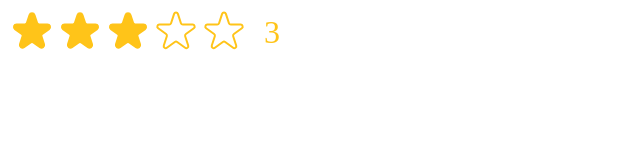
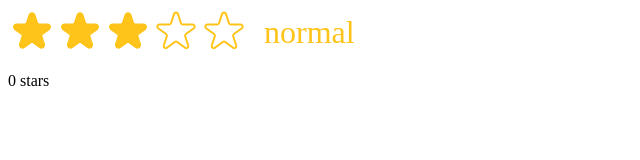
Before and after one commit to mbikal/UsePopCorm, a React (Vite) app: page / in a window 1280 px wide. Shown: the top 160 px of the page, without its empty margins (0-640 px from the left). Built offline with nearby package versions, Linux system fonts and the light colour scheme.

Commit message:
default rating

```diff
--- a/src/StarRating.tsx
+++ b/src/StarRating.tsx
@@ -19,11 +19,13 @@ export default function StarRating({
   className = "",
   messages = [],
   defaultRating = 0,
+  onSetRating,
 }) {
   const [rating, setRating] = useState(defaultRating);
   const [tempRating, setTempRating] = useState(0);
   function handleRating(rating) {
     setRating(rating);
+    onSetRating?.(rating);
   }
   const textStyle = {
     lineHeight: "1",
@@ -46,7 +48,11 @@ export default function StarRating({
           />
         ))}
       </div>
-      <p style={textStyle}>{messages.length === maxRating ? messages[tempRating ? tempRating - 1 : rating - 1] : tempRating || rating || ""}</p>
+      <p style={textStyle}>
+        {messages.length === maxRating
+          ? messages[tempRating ? tempRating - 1 : rating - 1]
+          : tempRating || rating || ""}
+      </p>
     </div>
   );
 }
--- a/src/main.tsx
+++ b/src/main.tsx
@@ -1,11 +1,26 @@
-import { StrictMode } from 'react'
-import { createRoot } from 'react-dom/client'
+import { StrictMode, useState } from "react";
+import { createRoot } from "react-dom/client";
 //import './index.css'
 //import App from './App.tsx'
-import StarRating from './StarRating'
-createRoot(document.getElementById('root')!).render(
+import StarRating from "./StarRating";
+
+function Test() {
+  const [rating, setRating] = useState(0);
+  return (
+    <div>
+      <StarRating
+        maxRating={5}
+        defaultRating={3}
+        messages={["v bad", "bad", "normal", "good", "v good"]}
+        onSetRating={setRating}
+      />
+      <p>{rating} stars</p>
+    </div>
+  );
+}
+createRoot(document.getElementById("root")!).render(
   <StrictMode>
     {/*<App />*/}
-    <StarRating maxRating={5} defaultRating={3}/>
+    <Test />
   </StrictMode>,
-)
+);
```
